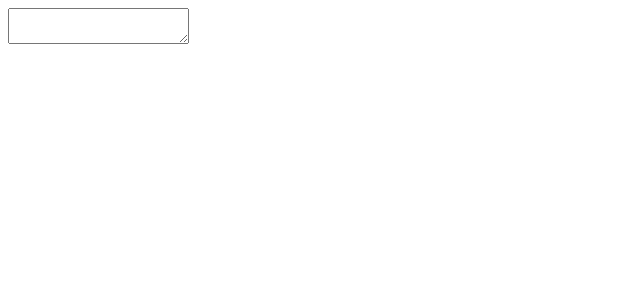
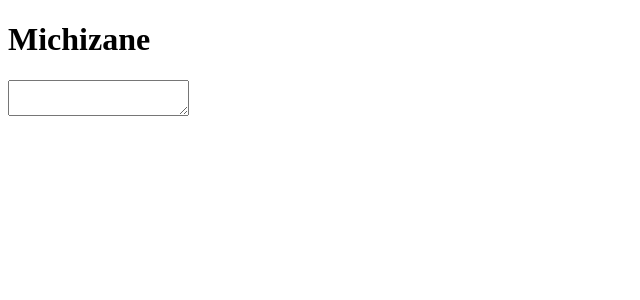
Before and after one commit to s4kr4/michizane, a React app: page / in a window 1280 px wide. Shown: the top 300 px of the page, without its empty margins (0-640 px from the left). Built offline with nearby package versions, Linux system fonts and the light colour scheme.

Commit message:
Add Header

```diff
--- a/src/components/App.js
+++ b/src/components/App.js
@@ -1,8 +1,11 @@
 import React from 'react';
+
+import Header from '../components/Header'
 import Editor from '../containers/Editor'
 
 const App = () => (
   <div>
+    <Header />
     <Editor />
   </div>
 )
--- /dev/null
+++ b/src/components/Header.js
@@ -0,0 +1,7 @@
+import React from 'react';
+
+export default () => (
+  <header>
+    <h1>Michizane</h1>
+  </header>
+)
```
